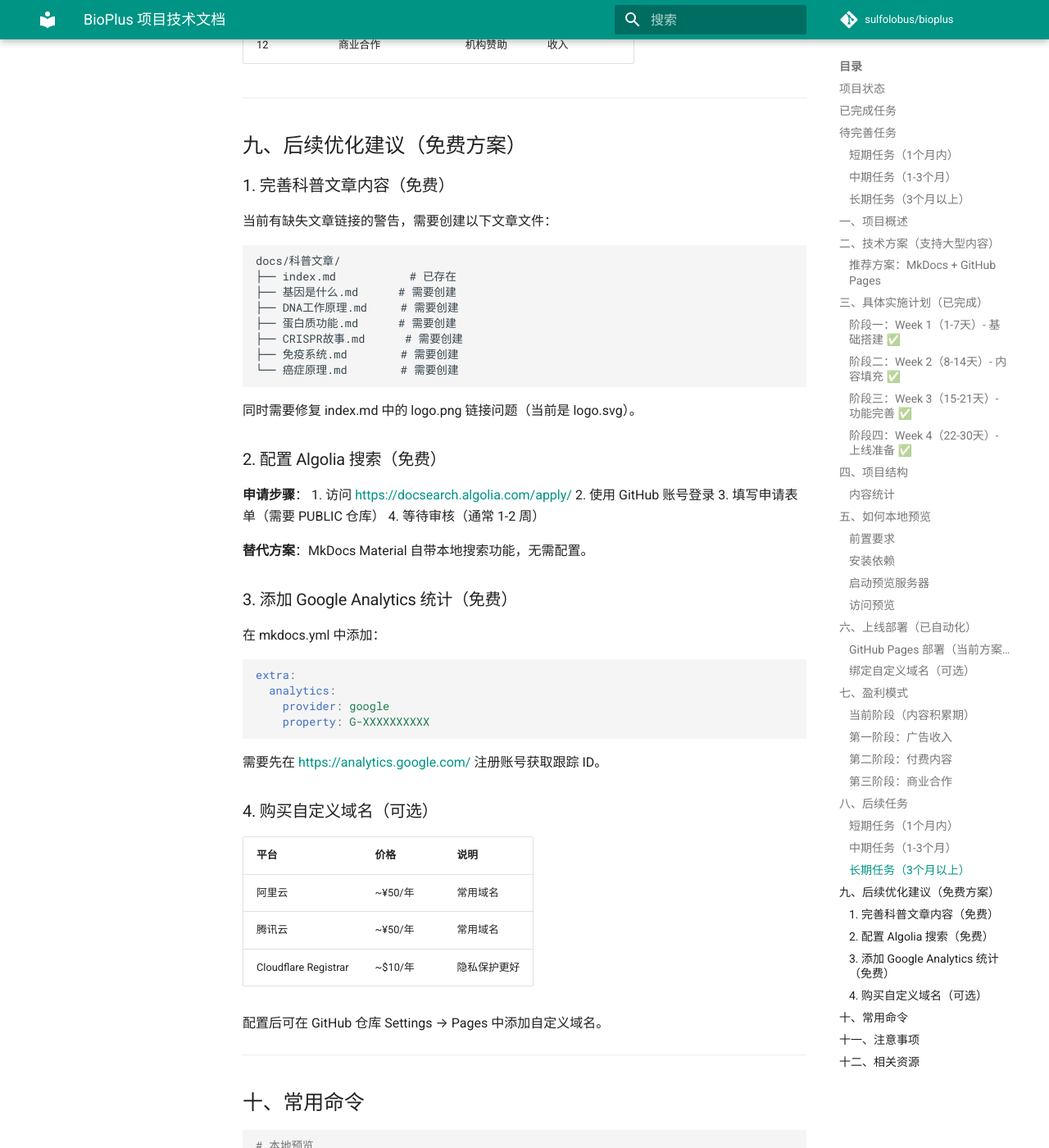
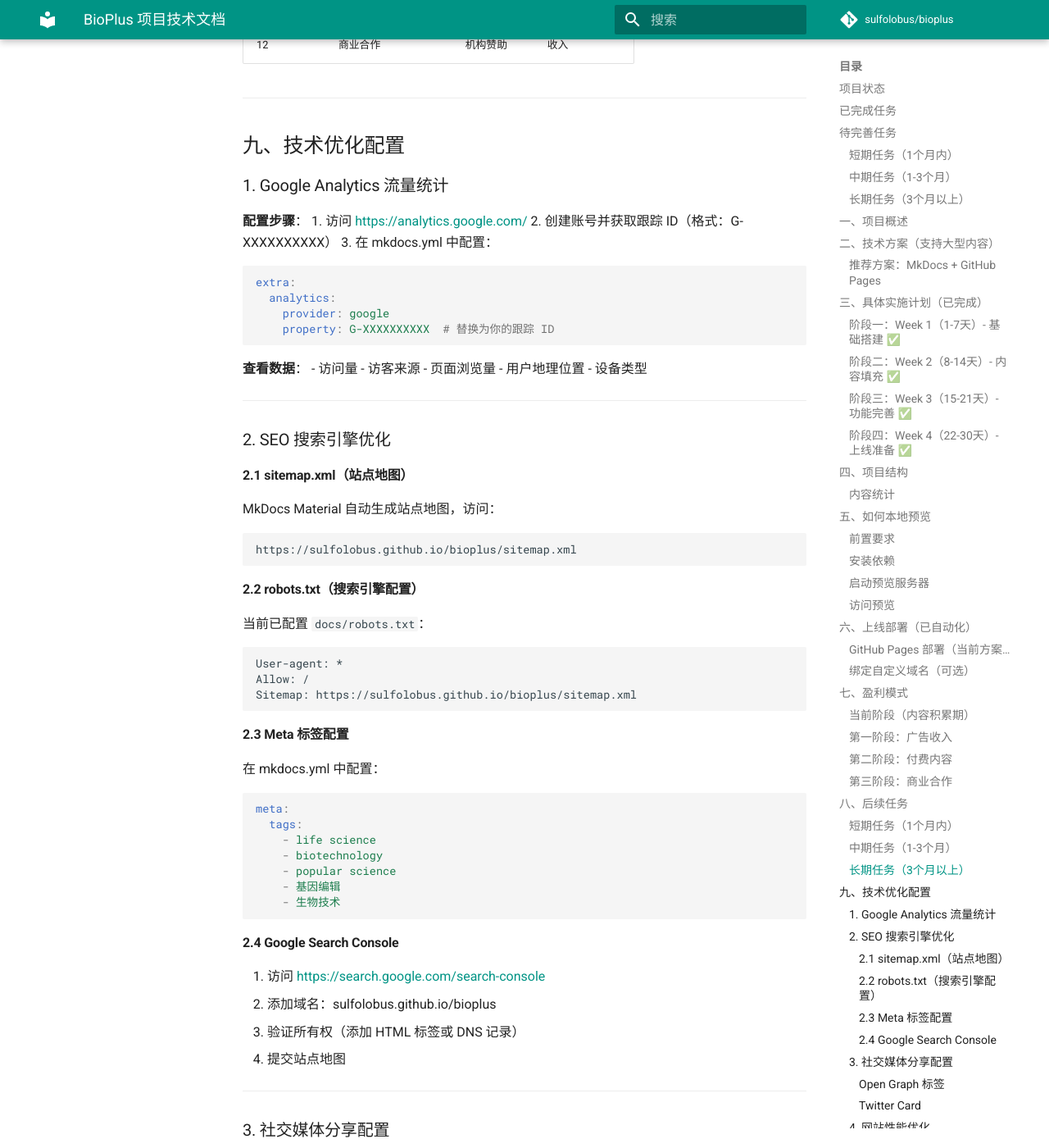
Before and after one commit to sulfolobus/bioplus, an MkDocs documentation site: the page built from docs/PROJECT_DOC.md, in a window 1280 px wide and 1400 px high, scrolled down 10501 px. Shown: the whole window at 82% size. Built offline with MkDocs 1.6.1 and Material for MkDocs 9.7.7, drawn with Linux system fonts in a browser that asks for light colours; comment, search, counter and statistics services are not loaded; some of the changed text lies outside the part shown.

Commit message:
Update PROJECT_DOC: add technical optimization section

````diff
--- a/docs/PROJECT_DOC.md
+++ b/docs/PROJECT_DOC.md
@@ -408,7 +408,151 @@
 
 ---
 
-## 九、后续优化建议（免费方案）
+## 九、技术优化配置
+
+### 1. Google Analytics 流量统计
+
+**配置步骤**：
+1. 访问 https://analytics.google.com/
+2. 创建账号并获取跟踪 ID（格式：G-XXXXXXXXXX）
+3. 在 mkdocs.yml 中配置：
+
+```yaml
+extra:
+  analytics:
+    provider: google
+    property: G-XXXXXXXXXX  # 替换为你的跟踪 ID
+```
+
+**查看数据**：
+- 访问量
+- 访客来源
+- 页面浏览量
+- 用户地理位置
+- 设备类型
+
+---
+
+### 2. SEO 搜索引擎优化
+
+#### 2.1 sitemap.xml（站点地图）
+
+MkDocs Material 自动生成站点地图，访问：
+```
+https://sulfolobus.github.io/bioplus/sitemap.xml
+```
+
+#### 2.2 robots.txt（搜索引擎配置）
+
+当前已配置 `docs/robots.txt`：
+
+```
+User-agent: *
+Allow: /
+Sitemap: https://sulfolobus.github.io/bioplus/sitemap.xml
+```
+
+#### 2.3 Meta 标签配置
+
+在 mkdocs.yml 中配置：
+
+```yaml
+meta:
+  tags:
+    - life science
+    - biotechnology
+    - popular science
+    - 基因编辑
+    - 生物技术
+```
+
+#### 2.4 Google Search Console
+
+1. 访问 https://search.google.com/search-console
+2. 添加域名：sulfolobus.github.io/bioplus
+3. 验证所有权（添加 HTML 标签或 DNS 记录）
+4. 提交站点地图
+
+---
+
+### 3. 社交媒体分享配置
+
+#### Open Graph 标签
+
+在 mkdocs.yml 中添加：
+
+```yaml
+extra:
+  social:
+    - icon: fontawesome/brands/github
+      link: https://github.com/sulfolobus/bioplus
+    - icon: fontawesome/brands/weixin
+      link: weixin://dl/chat?BioPlus  # 微信公众号二维码链接
+```
+
+#### Twitter Card
+
+```yaml
+extra:
+  speakerdeck:
+    id: your-presentation-id
+```
+
+---
+
+### 4. 网站性能优化
+
+#### 4.1 图片优化
+
+- 使用 WebP 格式（比 PNG/JPG 小 30%）
+- 压缩图片：https://squoosh.app/
+- 避免使用过大的图片（建议 < 500KB）
+
+#### 4.2 CDN 加速
+
+GitHub Pages 自带 Cloudflare CDN，全球访问速度有保障。
+
+#### 4.3 缓存配置
+
+在 `docs/.nojekyll` 文件中配置缓存策略。
+
+---
+
+### 5. 安全配置
+
+#### 5.1 HTTPS
+
+GitHub Pages 自动提供 HTTPS，无需额外配置。
+
+#### 5.2 Content Security Policy
+
+在 mkdocs.yml 中可添加：
+
+```yaml
+extra:
+  csp:
+    script-src: "'self' 'unsafe-inline'"
+    style-src: "'self' 'unsafe-inline'"
+```
+
+---
+
+### 6. 备份与恢复
+
+#### 6.1 自动备份
+
+代码已托管在 GitHub，每次提交都有完整历史。
+
+#### 6.2 手动备份
+
+```bash
+# 导出所有文件
+zip -r bioplus-backup-$(date +%Y%m%d).zip docs/ mkdocs.yml
+```
+
+---
+
+## 十、后续优化建议（免费方案）
 
 ### 1. 完善科普文章内容（免费）
 
@@ -477,7 +621,7 @@
 
 ---
 
-## 十一、注意事项
+## 十二、注意事项
 
 1. **内容写作**：使用 Markdown 格式，位于 `docs/` 目录
 2. **图片放置**：图片放在 `docs/assets/` 目录
@@ -487,12 +631,14 @@
 
 ---
 
-## 十二、相关资源
+## 十三、相关资源
 
 - MkDocs 文档：https://www.mkdocs.org/
 - Material 主题：https://squidfunk.github.io/mkdocs-material/
 - GitHub：https://github.com/sulfolobus/bioplus
 - GitHub Actions：https://docs.github.com/en/actions
+- Google Analytics：https://analytics.google.com/
+- Google Search Console：https://search.google.com/search-console
 
 ---
 
````
Also changed, not shown: other parts of docs/PROJECT_DOC.md (+1 -1 lines).
